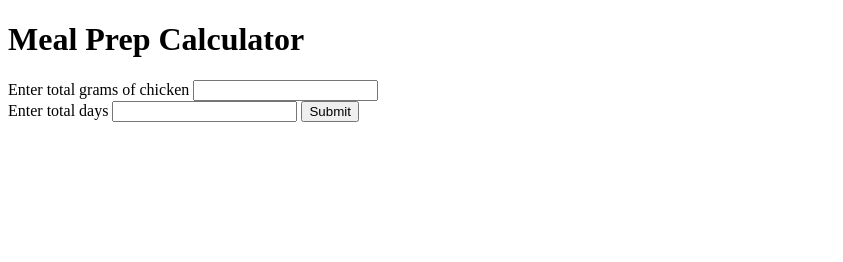
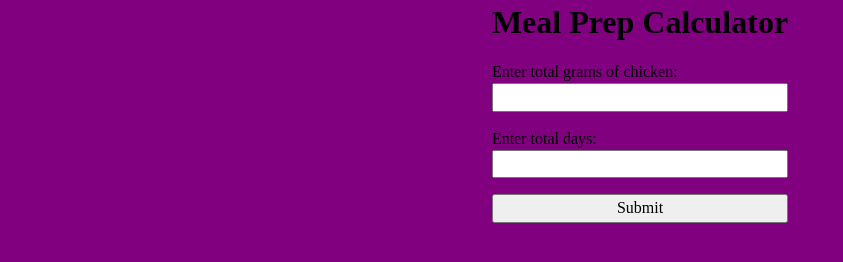
Before and after one commit to chr1swill/meal-prep-calculator, a plain HTML site: page index.html in a window 1280 px wide. Shown: the whole page, without its empty margins (0-843 px from the left). Drawn offline with Linux system fonts and the light colour scheme.

Commit message:
feat - added styles to page

```diff
--- a/index.html
+++ b/index.html
@@ -4,6 +4,7 @@
     <meta charset="UTF-8" />
     <meta name="viewport" content="width=device-width, initial-scale=1.0" />
     <title>Meal Prep Calculator</title>
+    <link rel="stylesheet" href="style.css">
     <script defer src="app.js"></script>
   </head>
   <body>
@@ -14,18 +15,20 @@
     <div id="protein-per-day-result"></div>
 
     <form id="myForm">
-      <div class="inline-form-fields">
-        <label for="total-grams-of-chicken">Enter total grams of chicken</label>
+      <div class="inline-form-field">
+        <label for="total-grams-of-chicken">Enter total grams of chicken:</label>
         <input
           type="number"
           id="total-grams-of-chicken"
           name="total-grams-of-chicken"
         />
       </div>
-      <div class="inline-form-fields">
-        <label for="total-days">Enter total days</label>
+      <div class="inline-form-field">
+        <label for="total-days">Enter total days:</label>
         <input type="number" id="total-days" name="total-days" />
-        <button type="submit">Submit</button>
+        <div class="inline-form-field">
+          <button type="submit">Submit</button>
+        </div>
       </div>
     </form>
   </body>
--- /dev/null
+++ b/style.css
@@ -0,0 +1,83 @@
+*,
+*::before,
+*::after {
+  box-sizing: border-box;
+}
+
+* {
+  margin: 0;
+}
+
+html,
+body {
+  height: 100%;
+}
+
+html {
+  color-scheme: light dark;
+}
+
+body {
+  line-height: 1.4;
+  -webkit-font-smoothing: antialiased;
+}
+
+img,
+picture,
+video,
+iframe,
+canvas,
+svg {
+  display: block;
+  max-width: 100%;
+}
+
+input,
+button,
+textarea,
+select {
+  font: inherit;
+}
+
+a {
+  text-decoration: none;
+  color: inherit;
+}
+
+p,
+h1,
+h2,
+h3,
+h4,
+h5,
+h6 {
+  overflow-wrap: break-word;
+}
+
+#root,
+#__next {
+  isolation: isolate;
+}
+
+ul {
+  padding-left: 15px;
+}
+
+
+body {
+    background-color: purple;
+    max-width: 100%;
+    height: auto;
+    display: grid;
+    place-content: center;
+}
+
+h1 {
+    text-align: center;
+}
+
+.inline-form-field {
+    display: grid;
+    max-width: 100%;
+    margin-top: 1em;
+}
```
